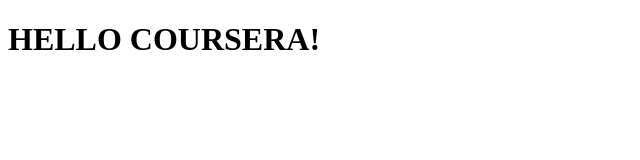
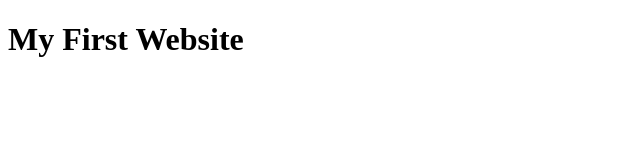
Before and after one commit to zainabmahmood204/coursera-test, a plain HTML site: page site/index.html in a window 1280 px wide. Shown: the whole page, without its empty margins (0-640 px from the left). Drawn offline with Linux system fonts and the light colour scheme.

Commit message:
small changes init

```diff
--- a/site/index.html
+++ b/site/index.html
@@ -1,9 +1,9 @@
 <!DOCTYPE html>
 <html>
 <head>
-	<title> HELLO COURSERA!</title>
+	<title> My First Website</title>
 </head>
 <body>
-<h1>HELLO COURSERA!</h1>
+<h1>My First Website</h1>
 </body>
 </html>
```
